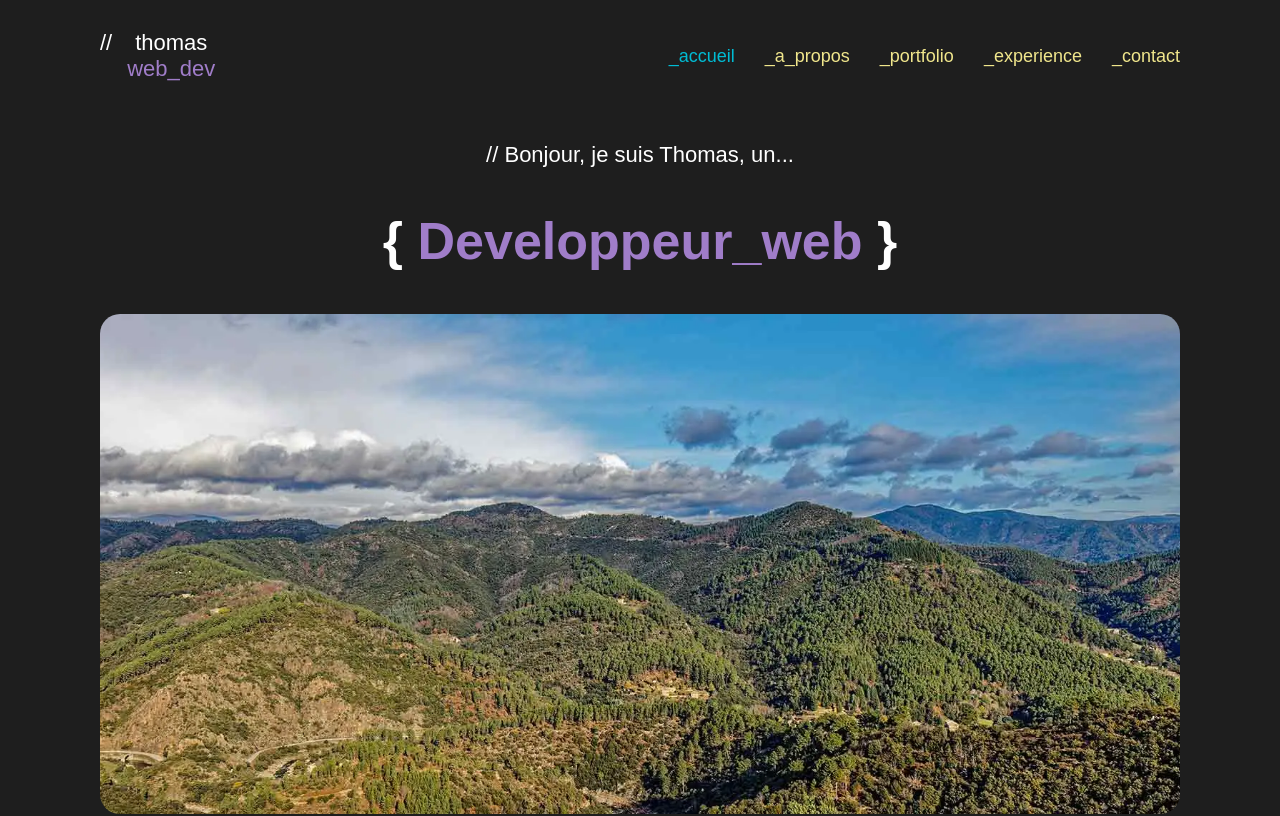
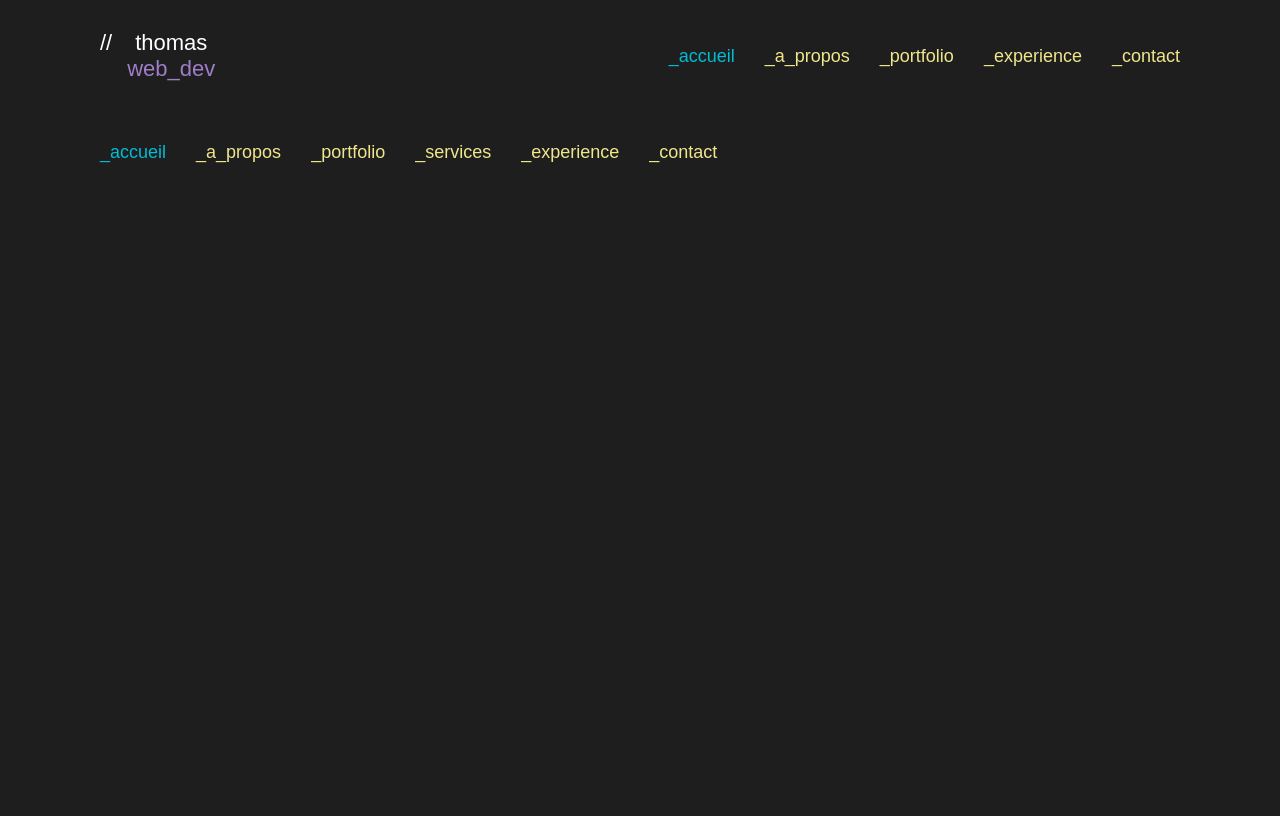
Before and after one commit to TVallat/home, a React (Create React App) app: page / in a window 1280 px wide. Shown: the top 816 px of the page. Built offline with nearby package versions, Linux system fonts and the light colour scheme.

Commit message:
Modifications route home

```diff
--- a/src/App.jsx
+++ b/src/App.jsx
@@ -1,4 +1,4 @@
-import { BrowserRouter as Router, Routes, Route, Link } from 'react-router-dom';
+import { BrowserRouter as Router, Routes, Route } from 'react-router-dom';
 import './App.scss';
 
 
@@ -18,7 +18,7 @@
             <Header />
             <main>
                 <Routes>
-                    <Route path="/" element={<Home />} />
+                    <Route path="/home" element={<Home />} />
                     <Route path='/about' element={<About />} />
                     <Route path='/portfolio' element={<Portfolio />} />
                     <Route path='/resume' element={<Resume />} />
--- a/src/Components/Footer/Footer.jsx
+++ b/src/Components/Footer/Footer.jsx
@@ -41,7 +41,7 @@
     return (
         <footer>
             <nav>
-                <Link className="foot-nav-link" to="/">_accueil</Link>
+                <Link className="foot-nav-link" to="/home">_accueil</Link>
                 <Link className="foot-nav-link" to="/about">_a_propos</Link>
                 <Link className="foot-nav-link" to="/portfolio">_portfolio</Link>
                 <Link className="foot-nav-link" to="/services">_services</Link>
--- a/src/Components/Header/Header.jsx
+++ b/src/Components/Header/Header.jsx
@@ -45,7 +45,7 @@
                 </div>
             </div>
             <nav>
-                <Link className="nav-link" to="/">_accueil</Link>
+                <Link className="nav-link" to="/home">_accueil</Link>
                 <Link className="nav-link" to="/about">_a_propos</Link>
                 <Link className="nav-link" to="/portfolio">_portfolio</Link>
                 <Link className="nav-link" to="/resume">_experience</Link>
```
Also changed, not shown: 1 other file (tests, documents, lock files or other folders).
